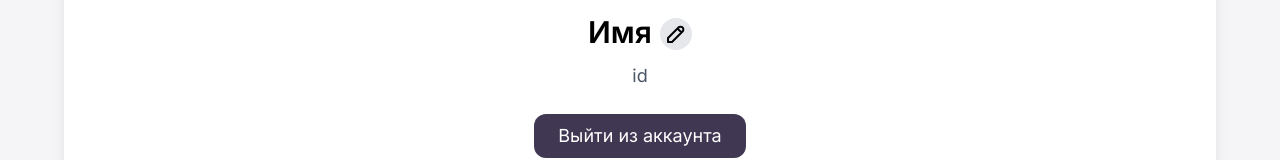
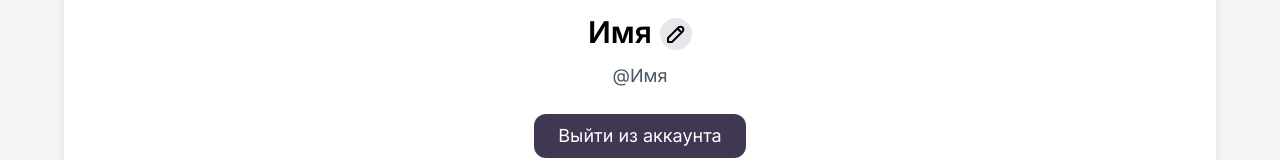
Before and after one commit to mast1f0/chat-react-frontend, a React (Vite) app: page /settings in a window 1280 px wide. Shown: the part 186-346 px from the top of the page. Built offline with nearby package versions, Linux system fonts and the light colour scheme; the HTML template or start-up script is replaced by a standard one.

Commit message:
jwt decode

```diff
--- a/package.json
+++ b/package.json
@@ -11,6 +11,7 @@
   },
   "dependencies": {
     "@tailwindcss/vite": "^4.1.14",
+    "jwt-decode": "^4.0.0",
     "react": "^19.1.1",
     "react-dom": "^19.1.1",
     "react-router-dom": "^7.9.2",
--- a/src/components/elements/LoginPanel/LoginPanel.tsx
+++ b/src/components/elements/LoginPanel/LoginPanel.tsx
@@ -8,7 +8,6 @@ export default function LoginPanel() {
 
   const handleCheckboxChange = (event: React.ChangeEvent<HTMLInputElement>) => {
     setIsChecked(event.target.checked); // при проверке инвертировать
-    console.log(isChecked ? "да" : "нет");
   };
   const handleSubmit = async (e: React.FormEvent) => {
     e.preventDefault();
--- a/src/pages/SettingsPage.tsx
+++ b/src/pages/SettingsPage.tsx
@@ -1,24 +1,47 @@
 import { useEffect, useState } from "react";
 import FontSizeControl from "../components/elements/FontSizeEdit";
-export interface UserInfo {
-  name: string;
-  id: string;
+import { jwtDecode } from "jwt-decode";
+
+export interface JWT {
+  sub?: string;
+  access_token: string;
+  username: string;
+  exp?: number;
+  iat?: number;
 }
 
 export default function SettingsPage() {
-  const [user, setUser] = useState<UserInfo>({ name: "", id: "" });
+  const token =
+    localStorage.getItem("access_token") ||
+    sessionStorage.getItem("access_token");
+
+  let jwtDecoded: JWT = { access_token: "", username: "" };
+
+  if (token) {
+    try {
+      jwtDecoded = jwtDecode<JWT>(token);
+    } catch (err) {
+      console.error(err);
+    }
+  } else {
+    console.log("Нет токена");
+  }
+
+  const [user, setUser] = useState<JWT>(jwtDecoded);
   const [edit, isEditing] = useState<boolean>(false);
   const [newName, setNewName] = useState("");
 
   useEffect(() => {
-    const getName = localStorage.getItem("username") || "Имя";
-    const getId = "id"; // потом дописать айдишник
-    setUser({ name: getName, id: getId });
-    setNewName(getName);
+    if (!token) {
+      const getName = localStorage.getItem("username") || "Имя";
+      const getId = `@${getName}`;
+      setUser({ username: getName, access_token: getId });
+      setNewName(getName);
+    }
   }, []);
 
   const saveChanges = () => {
-    setUser({ ...user, name: newName });
+    setUser({ ...user, username: newName });
     localStorage.setItem("username", newName);
     isEditing(false);
   };
@@ -50,7 +73,7 @@ export default function SettingsPage() {
               style={{ color: "black" }}
               className="text-black text-3xl font-semibold mb-1"
             >
-              {user.name}
+              {user.username}
             </h1>
           )}
 
@@ -82,7 +105,7 @@ export default function SettingsPage() {
           </>
         ) : null}
 
-        <h3 className="text-gray-600 text-lg mb-6">{user.id}</h3>
+        <h3 className="text-gray-600 text-lg mb-6">{`@${user.username}`}</h3>
 
         <button
           onClick={exitButton}
@@ -92,7 +115,7 @@ export default function SettingsPage() {
         </button>
       </div>
 
-      <FontSizeControl/>
+      <FontSizeControl />
     </div>
   );
 }
```
Also changed, not shown: 1 other file (tests, documents, lock files or other folders).
